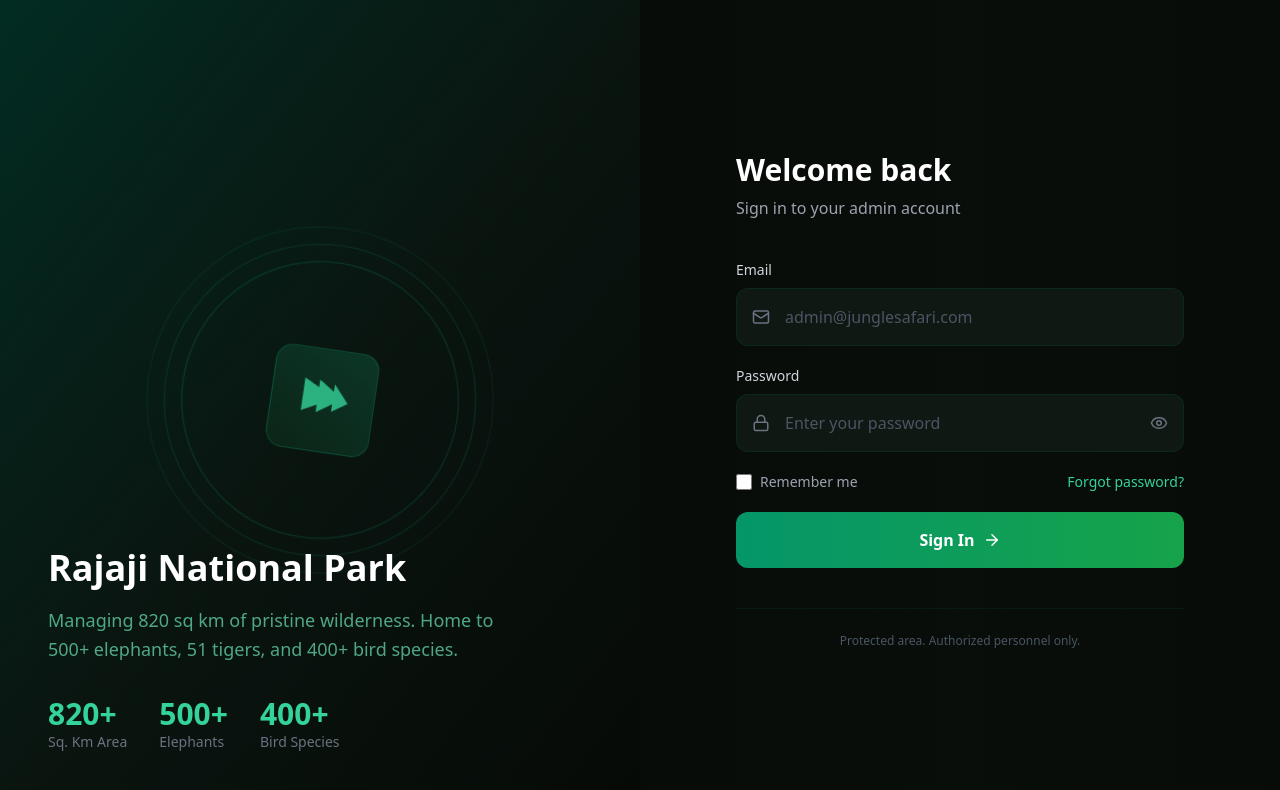
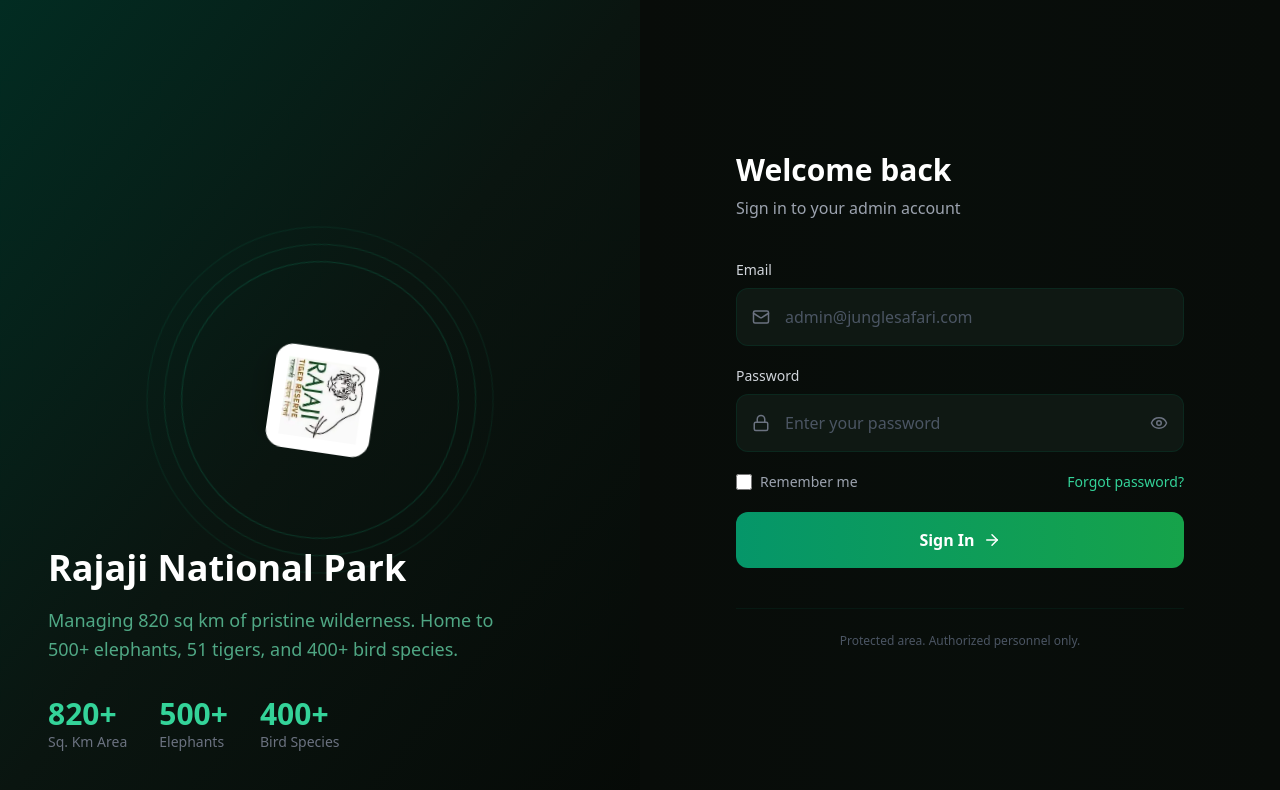
Before and after one commit to rajajinationalpark21/admin, a React (Vite) app: page / in a window 1280 px wide. Shown: the top 790 px of the page. Built offline with nearby package versions, Linux system fonts and the light colour scheme; no server answers.

Commit message:
feat: add official Rajaji logo/favicon and update branding in admin portal

```diff
--- a/index.html
+++ b/index.html
@@ -2,9 +2,10 @@
 <html lang="en">
   <head>
     <meta charset="UTF-8" />
-    <link rel="icon" type="image/svg+xml" href="/vite.svg" />
+    <link rel="icon" type="image/png" href="/favicon.png" />
+    <link rel="apple-touch-icon" href="/logo.png" />
     <meta name="viewport" content="width=device-width, initial-scale=1.0" />
-    <title>Dashboard</title>
+    <title>Rajaji National Park - Admin Portal</title>
   </head>
   <body>
     <div id="root"></div>
--- a/src/components/common/Sidebar.jsx
+++ b/src/components/common/Sidebar.jsx
@@ -45,12 +45,12 @@
     return (
       <>
         {/* Mobile Top Bar */}
-        <div className="fixed top-0 left-0 right-0 z-40 bg-gray-900 border-b border-gray-800 px-4 py-3 flex items-center justify-between">
-          <div className="flex items-center gap-2">
-            <div className="w-8 h-8 rounded-lg bg-green-600 flex items-center justify-center">
-              <TreePine size={18} className="text-white" />
+        <div className="fixed top-0 left-0 right-0 z-40 bg-gray-900 border-b border-gray-800 px-4 py-2.5 flex items-center justify-between">
+          <div className="flex items-center gap-2.5">
+            <div className="w-8 h-8 rounded-lg bg-white p-0.5 flex items-center justify-center overflow-hidden">
+              <img src="/logo.png" alt="Rajaji Logo" className="w-full h-full object-contain" />
             </div>
-            <span className="text-white font-bold text-sm">Jungle Safari</span>
+            <span className="text-white font-bold text-sm tracking-tight">Rajaji National Park</span>
           </div>
           <button
             onClick={handleLogout}
@@ -108,19 +108,19 @@
     >
       <div className="h-full bg-gray-800 bg-opacity-50 backdrop-blur-md p-4 flex flex-col border-r border-gray-700">
         <div className="flex items-center gap-3 mb-8 px-2">
-          <div className="w-10 h-10 rounded-lg bg-green-600 flex items-center justify-center flex-shrink-0">
-            <TreePine size={22} className="text-white" />
+          <div className="w-10 h-10 rounded-lg bg-white p-1 flex items-center justify-center flex-shrink-0 shadow-sm overflow-hidden">
+            <img src="/logo.png" alt="Rajaji Logo" className="w-full h-full object-contain" />
           </div>
           <AnimatePresence>
             {isSidebarOpen && (
               <motion.span
-                className="text-lg font-bold text-white whitespace-nowrap overflow-hidden"
+                className="text-base font-bold text-white whitespace-nowrap overflow-hidden tracking-tight"
                 initial={{ opacity: 0, width: 0 }}
                 animate={{ opacity: 1, width: "auto" }}
                 exit={{ opacity: 0, width: 0 }}
                 transition={{ duration: 0.2, delay: 0.3 }}
               >
-                Jungle Safari
+                Rajaji National Park
               </motion.span>
             )}
           </AnimatePresence>
--- a/src/pages/Dashboard.jsx
+++ b/src/pages/Dashboard.jsx
@@ -56,7 +56,7 @@
 
   return (
     <div className="flex-1 overflow-auto relative z-10">
-      <Header title="Dashboard" subtitle="Welcome back to Jungle Safari Admin" />
+      <Header title="Dashboard" subtitle="Welcome back to Rajaji National Park Admin" />
 
       <main className="max-w-7xl mx-auto py-4 sm:py-6 px-4 sm:px-6 lg:px-8">
         {loading ? (
--- a/src/pages/Login-Page.jsx
+++ b/src/pages/Login-Page.jsx
@@ -82,11 +82,9 @@
               <motion.div
                 animate={{ y: [-5, 5, -5] }}
                 transition={{ duration: 3, repeat: Infinity, ease: "easeInOut" }}
-                className="w-24 h-24 rounded-2xl bg-gradient-to-br from-emerald-500/20 to-green-600/10 backdrop-blur-sm border border-emerald-500/20 flex items-center justify-center"
+                className="w-24 h-24 rounded-2xl bg-white p-3 shadow-xl flex items-center justify-center overflow-hidden"
               >
-                <svg className="w-14 h-14 text-emerald-400/80" viewBox="0 0 24 24" fill="currentColor">
-                  <path d="m12 2 4 6h-3l4 6h-3l3 6H4l3-6H4l4-6H5l7-6z" />
-                </svg>
+                <img src="/logo.png" alt="Rajaji Logo" className="w-full h-full object-contain" />
               </motion.div>
             </div>
           </motion.div>
@@ -135,12 +133,10 @@
             animate={{ opacity: 1, y: 0 }}
             className="lg:hidden text-center mb-10"
           >
-            <div className="w-16 h-16 rounded-xl bg-gradient-to-br from-emerald-500 to-green-600 flex items-center justify-center mx-auto mb-4 shadow-lg shadow-emerald-900/50">
-              <svg className="w-10 h-10 text-white" viewBox="0 0 24 24" fill="currentColor">
-                <path d="m12 2 4 6h-3l4 6h-3l3 6H4l3-6H4l4-6H5l7-6z" />
-              </svg>
+            <div className="w-16 h-16 rounded-xl bg-white p-2 flex items-center justify-center mx-auto mb-4 shadow-lg shadow-emerald-900/50">
+              <img src="/logo.png" alt="Rajaji Logo" className="w-full h-full object-contain" />
             </div>
-            <h1 className="text-2xl font-bold text-white">Jungle Safari</h1>
+            <h1 className="text-2xl font-bold text-white">Rajaji National Park</h1>
           </motion.div>
 
           {/* Header */}
```
Also changed, not shown: public/favicon.png (added), public/logo.png (added).
